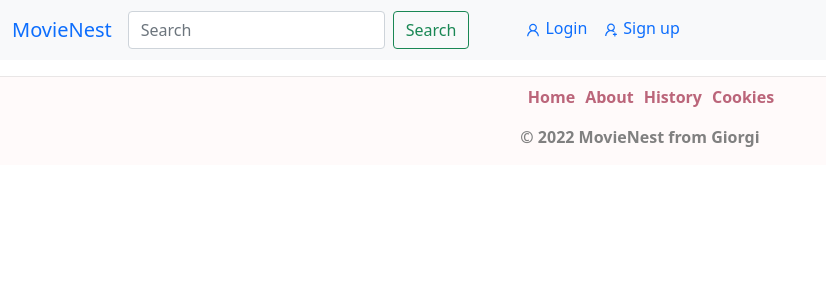
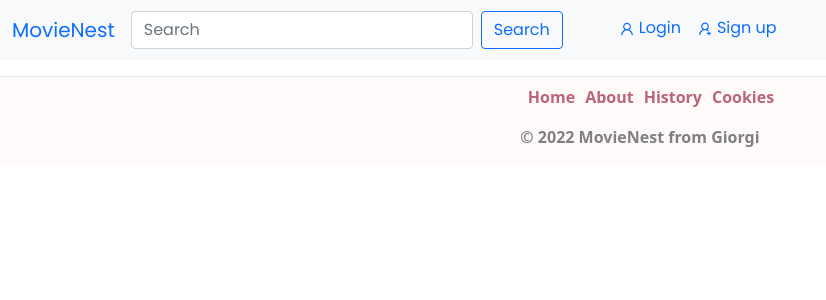
Before and after one commit to giorgigutsaevi/redux-movie-social-app, a React (Create React App) app in the folder client/: page /dashboard in a window 1280 px wide. Shown: the top 300 px of the page, without its empty margins (0-826 px from the left). Built offline with nearby package versions, Linux system fonts and the light colour scheme; no server answers.

Commit message:
refactoring navbar and main dashboard

```diff
--- a/client/src/components/movieCard/MovieCard.css
+++ b/client/src/components/movieCard/MovieCard.css
@@ -20,3 +20,10 @@
 	left: 50%;
 	transform: translate(-50%, -50%);
 }
+
+.readmore-button{
+	border: none;
+	background-color: transparent;
+	color: #F0A500;
+	font-weight: bold;
+}
--- a/client/src/components/movieCard/MovieCard.js
+++ b/client/src/components/movieCard/MovieCard.js
@@ -1,4 +1,4 @@
-import React from 'react'
+import React, { useState } from 'react'
 import Card from '@mui/material/Card';
 import CardActions from '@mui/material/CardActions';
 import CardContent from '@mui/material/CardContent';
@@ -8,13 +8,12 @@ import Typography from '@mui/material/Typography';
 import "./MovieCard.css"
 
 const MovieCard = (props) => {
-
-	// console.log(props.movieData)
+	const [readMore, setReadMore] = useState(false);
 
 	const IMAGE_URL = "https://image.tmdb.org/t/p/w500"
 	return (
 		<div className='col-md-3'>
-			<Card sx={{ maxWidth: 350, minHeight: 450, background: '#191A19' }} className='mt-3 p-1 card'>
+			<Card sx={{ maxWidth: 330, minHeight: 400, background: '#191A19' }} className='mt-3 p-1 card'>
 				<CardMedia
 					component="img"
 					height="350"
@@ -22,11 +21,14 @@ const MovieCard = (props) => {
 					alt="green iguana"
 				/>
 				<CardContent>
-					<Typography gutterBottom variant="h5" component="div" style={{color: "#f5f5f5"}}>
+					<Typography gutterBottom variant="h6" component="div" style={{ color: "#f5f5f5" }}>
 						{props.movieData.original_title}
 					</Typography>
-					<Typography style={{color: "#f5f5f5"}} variant="body2" color="text.secondary">
-						{props.movieData.overview}
+					<Typography style={{ color: "#f5f5f5" }} variant="body2" color="text.secondary">
+						{readMore ? props.movieData.overview : `${props.movieData.overview.substring(0, 140)}...`}
+						<button className='readmore-button' onClick={() => setReadMore(!readMore)}>
+							{readMore ? "show less" : "show more"}
+						</button>
 					</Typography>
 				</CardContent>
 				<CardActions>
--- a/client/src/components/navbar/Navbar.css
+++ b/client/src/components/navbar/Navbar.css
@@ -1,4 +1,8 @@
+@import url('https://fonts.googleapis.com/css2?family=Poppins&display=swap');
 
+.movinest-navbar{
+	font-family: 'Poppins', sans-serif;
+}
 
 .nav-link-btn{
 	border: none;
--- a/client/src/components/navbar/Navbar.js
+++ b/client/src/components/navbar/Navbar.js
@@ -58,7 +58,7 @@ const Navbar = (props) => {
 							placeholder="Search"
 							aria-label="Search"
 						/>
-						<button className="btn btn-outline-success" type="submit">
+						<button className="btn btn-outline-primary" type="submit">
 							Search
 						</button>
 					</form>
--- a/client/src/pages/dashboard/Dashboard.css
+++ b/client/src/pages/dashboard/Dashboard.css
@@ -1,3 +1,4 @@
 .dashboard {
-	/* background-color: red; */
+
+
 }
```
